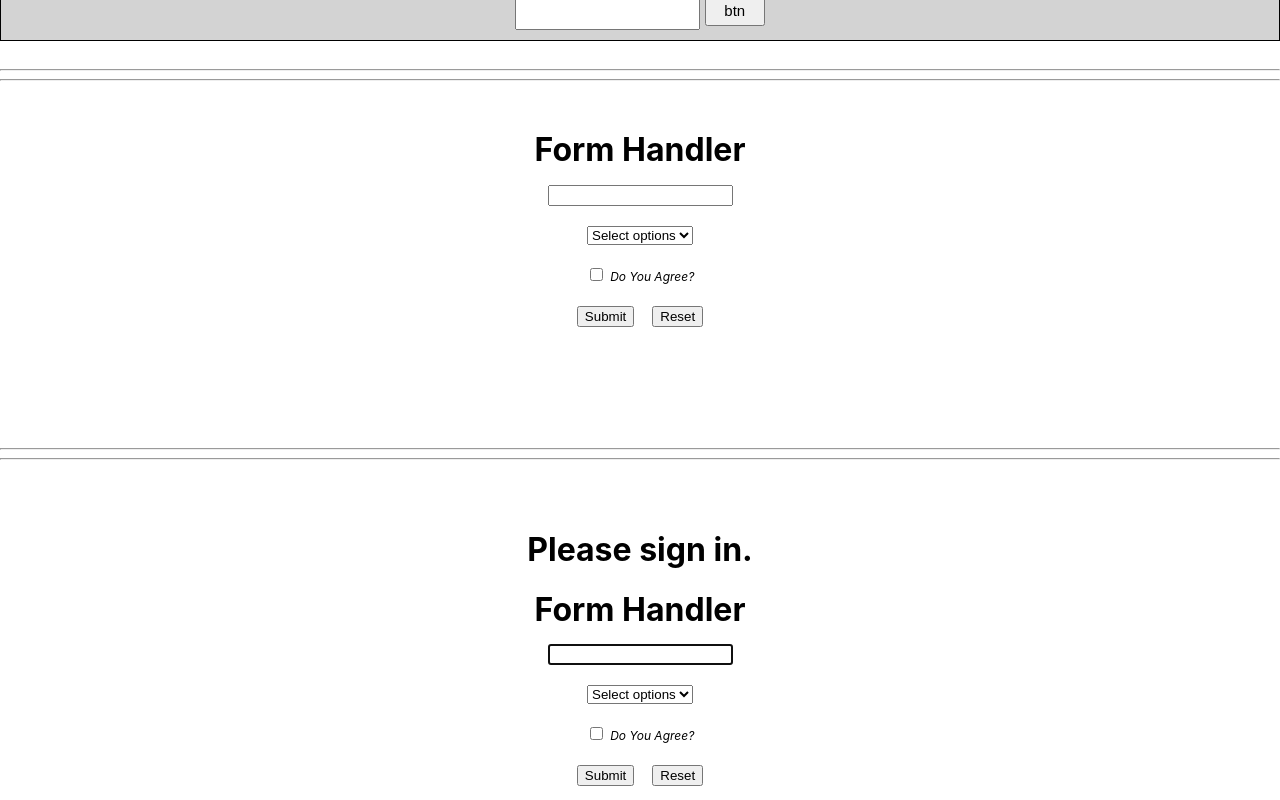
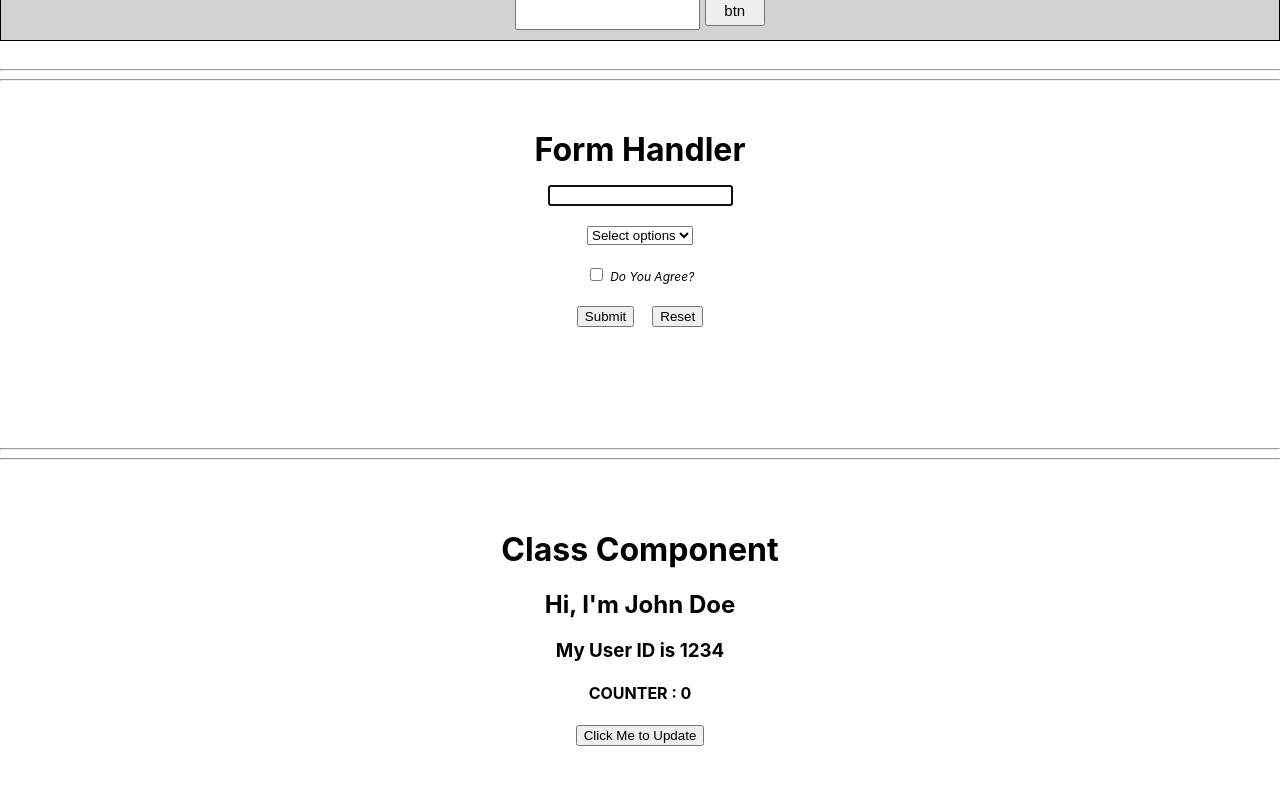
Before and after one commit to Shivam-io-afk/learningReact, a React (Create React App) app: page / in a window 1280 px wide. Shown: the part 1208-2008 px from the top of the page. After the commit the page ends 1954 px from the top, so only its background shows below. Built offline with nearby package versions, Linux system fonts and the light colour scheme.

Commit message:
knowReact;

```diff
--- /dev/null
+++ b/src/ClassComponent.js
@@ -0,0 +1,41 @@
+import React from 'react';
+
+class User extends React.Component {
+    constructor(){ // State is initialized here
+        super();
+        this.state = {
+            name: "John Doe",
+            userID: "1234",
+            count : 0
+        }
+        console.log("Constructor");
+    }
+
+
+    // Using ComponentDidMount() method
+    componentDidMount(){
+        console.log("Mounted");
+    }
+
+    componentDidUpdate(preProps, preState){
+        // console.log("Updated",this.state.count);
+        console.log("Updated",preState);
+
+    }
+    render(){
+        console.log("Rendered");
+        return (
+            <div>
+                <h1>Class Component</h1>
+                <h2>Hi, I'm {this.state.name}</h2>
+                <h3>My User ID is {this.state.userID}</h3>
+                <h4>COUNTER : {this.state.count}</h4>
+                <button onClick={() => {this.setState({count:this.state.count+1})}}>Click Me to Update</button>
+            </div>
+        );
+    }
+}
+
+
+
+export default User;
--- a/src/conditionRendering.js
+++ b/src/conditionRendering.js
@@ -5,8 +5,9 @@ const Rendering = () => {
 
     const [isLoggedIn, setIsLoggedIn] = useState(false);
 
+    //Calling this function from form.js (passing as props)
     function vcheck(){
-        alert("Heyy there! You are logged in.");
+        alert("Heyy there! Please Sign in first.\n\nYou can't submit the form skipping the Sign in process.");
     }
 
     return (
--- a/src/form.js
+++ b/src/form.js
@@ -1,7 +1,7 @@
 import React from 'react';
 import { useState } from 'react';
 
-function FormHandler(p) {
+function FormHandler(pops) {
     const [name, setName] = useState(null);
     const [tnc, setTnc] = useState(false);
     const [checked, setChecked] = useState(false);
@@ -29,7 +29,7 @@ function FormHandler(p) {
                 </div>
                 <br/>
                 <div>
-                    <button type='submit' onClick={() => p.data()}>Submit</button>&nbsp;&nbsp;&nbsp;&nbsp;
+                    <button type='submit' onClick={() => pops.data()}>Submit</button>&nbsp;&nbsp;&nbsp;&nbsp;
                     <input type='reset' value='Reset'/>
                 </div>
                 <br/>
--- a/src/index.js
+++ b/src/index.js
@@ -6,7 +6,8 @@ import {State} from './UsingState';
 import Porps from './UsingProps'
 import reportWebVitals from './reportWebVitals';
 import Form from './form';
-import Rendering from './ConditionRendering';
+// import Rendering from './ConditionRendering';
+import Class from './ClassComponent'
 
 const root = ReactDOM.createRoot(document.getElementById('root'));
 root.render(
@@ -28,8 +29,8 @@ root.render(
     <br/><br/><br/><br/><br/>
     <br/><br/><br/> <hr/><hr/> <br/><br/>
 
-    <Rendering/>
-
+    {/* <Rendering/> */}
+    <Class/>
   </React.StrictMode>
 );
 
```
